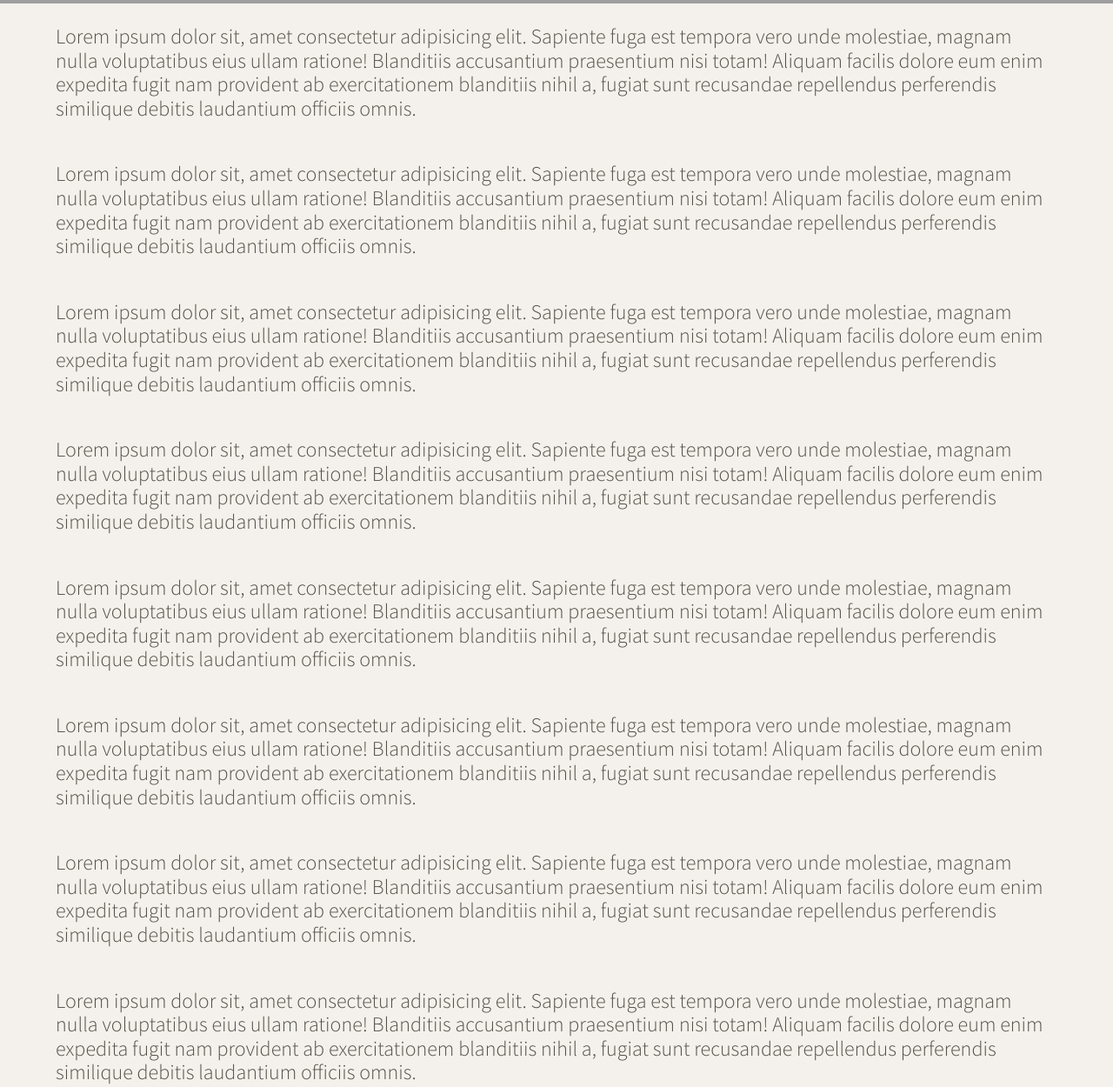
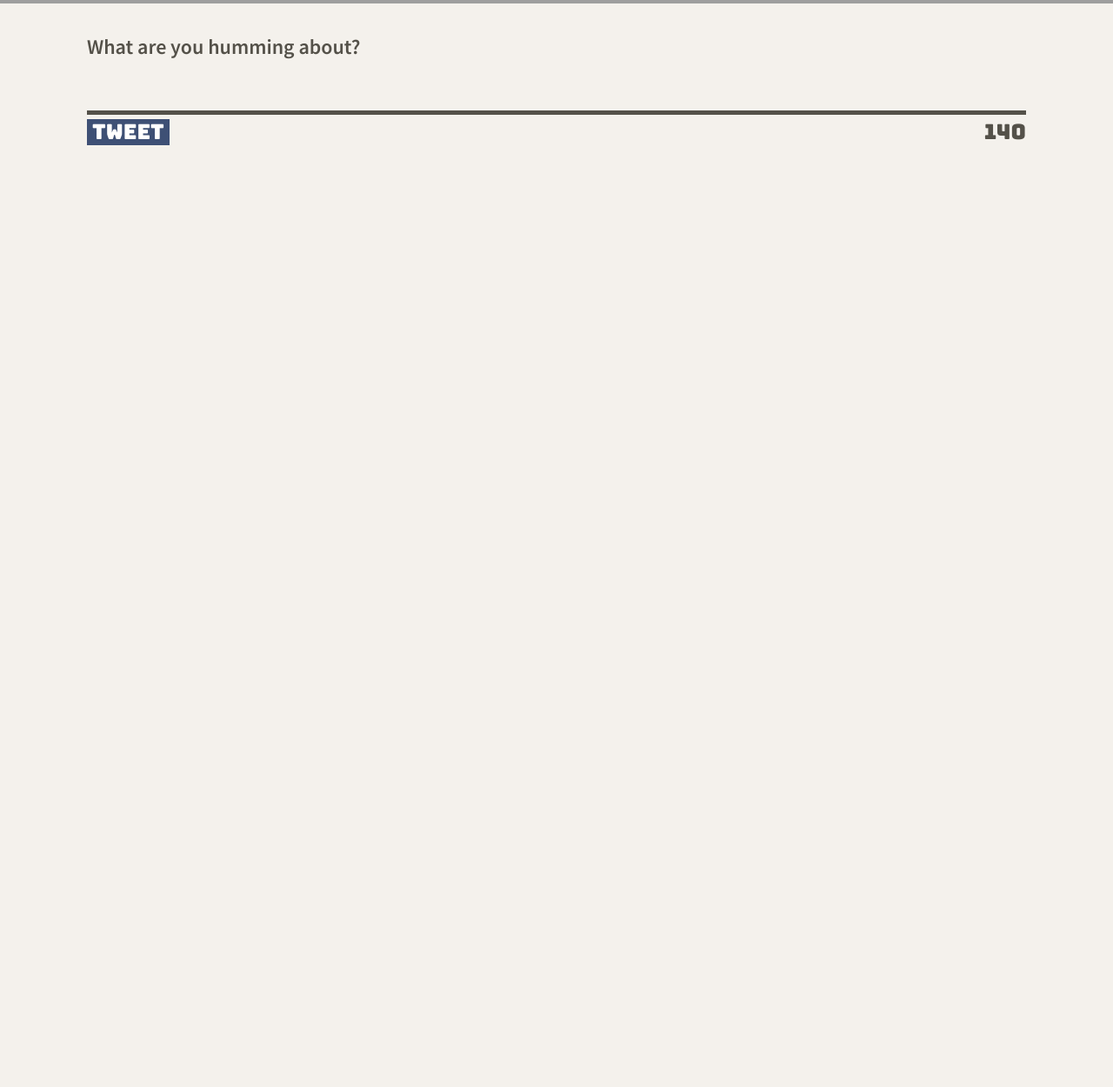
Before and after one commit to KBMaglalang/tweeter-SPA, a website: page public/index.html in a window 1280 px wide. Shown: the part 516-1766 px from the top of the page at 87% size. After the commit the page ends 800 px from the top, so only its background shows below. Drawn offline with nearby package versions, Linux system fonts and the light colour scheme; grey boxes are pictures that could not be loaded.

Commit message:
finished up the input form

```diff
--- a/public/index.html
+++ b/public/index.html
@@ -54,50 +54,16 @@
 
   <!-- Page-specific (main) content here -->
   <main class="container">
-    <p>Lorem ipsum dolor sit, amet consectetur adipisicing elit. Sapiente fuga est tempora vero unde molestiae, magnam
-      nulla voluptatibus eius ullam ratione! Blanditiis accusantium praesentium nisi totam! Aliquam facilis dolore eum
-      enim expedita fugit nam provident ab exercitationem blanditiis nihil a, fugiat sunt recusandae repellendus
-      perferendis similique debitis laudantium officiis omnis.</p>
-    <p>Lorem ipsum dolor sit, amet consectetur adipisicing elit. Sapiente fuga est tempora vero unde molestiae, magnam
-      nulla voluptatibus eius ullam ratione! Blanditiis accusantium praesentium nisi totam! Aliquam facilis dolore eum
-      enim expedita fugit nam provident ab exercitationem blanditiis nihil a, fugiat sunt recusandae repellendus
-      perferendis similique debitis laudantium officiis omnis.</p>
-    <p>Lorem ipsum dolor sit, amet consectetur adipisicing elit. Sapiente fuga est tempora vero unde molestiae, magnam
-      nulla voluptatibus eius ullam ratione! Blanditiis accusantium praesentium nisi totam! Aliquam facilis dolore eum
-      enim expedita fugit nam provident ab exercitationem blanditiis nihil a, fugiat sunt recusandae repellendus
-      perferendis similique debitis laudantium officiis omnis.</p>
-    <p>Lorem ipsum dolor sit, amet consectetur adipisicing elit. Sapiente fuga est tempora vero unde molestiae, magnam
-      nulla voluptatibus eius ullam ratione! Blanditiis accusantium praesentium nisi totam! Aliquam facilis dolore eum
-      enim expedita fugit nam provident ab exercitationem blanditiis nihil a, fugiat sunt recusandae repellendus
-      perferendis similique debitis laudantium officiis omnis.</p>
-    <p>Lorem ipsum dolor sit, amet consectetur adipisicing elit. Sapiente fuga est tempora vero unde molestiae, magnam
-      nulla voluptatibus eius ullam ratione! Blanditiis accusantium praesentium nisi totam! Aliquam facilis dolore eum
-      enim expedita fugit nam provident ab exercitationem blanditiis nihil a, fugiat sunt recusandae repellendus
-      perferendis similique debitis laudantium officiis omnis.</p>
-    <p>Lorem ipsum dolor sit, amet consectetur adipisicing elit. Sapiente fuga est tempora vero unde molestiae, magnam
-      nulla voluptatibus eius ullam ratione! Blanditiis accusantium praesentium nisi totam! Aliquam facilis dolore eum
-      enim expedita fugit nam provident ab exercitationem blanditiis nihil a, fugiat sunt recusandae repellendus
-      perferendis similique debitis laudantium officiis omnis.</p>
-    <p>Lorem ipsum dolor sit, amet consectetur adipisicing elit. Sapiente fuga est tempora vero unde molestiae, magnam
-      nulla voluptatibus eius ullam ratione! Blanditiis accusantium praesentium nisi totam! Aliquam facilis dolore eum
-      enim expedita fugit nam provident ab exercitationem blanditiis nihil a, fugiat sunt recusandae repellendus
-      perferendis similique debitis laudantium officiis omnis.</p>
-    <p>Lorem ipsum dolor sit, amet consectetur adipisicing elit. Sapiente fuga est tempora vero unde molestiae, magnam
-      nulla voluptatibus eius ullam ratione! Blanditiis accusantium praesentium nisi totam! Aliquam facilis dolore eum
-      enim expedita fugit nam provident ab exercitationem blanditiis nihil a, fugiat sunt recusandae repellendus
-      perferendis similique debitis laudantium officiis omnis.</p>
-    <p>Lorem ipsum dolor sit, amet consectetur adipisicing elit. Sapiente fuga est tempora vero unde molestiae, magnam
-      nulla voluptatibus eius ullam ratione! Blanditiis accusantium praesentium nisi totam! Aliquam facilis dolore eum
-      enim expedita fugit nam provident ab exercitationem blanditiis nihil a, fugiat sunt recusandae repellendus
-      perferendis similique debitis laudantium officiis omnis.</p>
-    <p>Lorem ipsum dolor sit, amet consectetur adipisicing elit. Sapiente fuga est tempora vero unde molestiae, magnam
-      nulla voluptatibus eius ullam ratione! Blanditiis accusantium praesentium nisi totam! Aliquam facilis dolore eum
-      enim expedita fugit nam provident ab exercitationem blanditiis nihil a, fugiat sunt recusandae repellendus
-      perferendis similique debitis laudantium officiis omnis.</p>
-    <p>Lorem ipsum dolor sit, amet consectetur adipisicing elit. Sapiente fuga est tempora vero unde molestiae, magnam
-      nulla voluptatibus eius ullam ratione! Blanditiis accusantium praesentium nisi totam! Aliquam facilis dolore eum
-      enim expedita fugit nam provident ab exercitationem blanditiis nihil a, fugiat sunt recusandae repellendus
-      perferendis similique debitis laudantium officiis omnis.</p>
+    <section class="new-tweet">
+      <form method="POST" action="/tweets">
+        <label for="tweet-text">What are you humming about?</label>
+        <textarea name="text" id="tweet-text"></textarea>
+        <div class="tweetControl">
+          <button type="submit">Tweet</button>
+          <output name="counter" class="counter" for="tweet-text">140</output>
+        </div>
+      </form>
+    </section>
   </main>
 </body>
 
--- a/public/styles/layout.css
+++ b/public/styles/layout.css
@@ -27,12 +27,53 @@ body {
 /*
 * Additional CSS can be defined below or in other CSS files, as per instructions
 */
+
+.tweetControl button {
+  background-color: #3e5075;
+  color: #FFFFFF;
+  border: 0;
+  box-shadow: none;
+}
+
+.tweetControl {
+  display: flex;
+  flex-direction: row;
+  justify-content: space-between;
+  align-items: baseline;
+  font-family: 'Bungee', cursive;
+  font-size: 24px;
+}
+
+#tweet-text {
+  background-color: transparent;
+  /* border-color: transparent; */
+  width: 100%;
+  overflow: auto;
+  outline: none;
+  resize: none;
+  border-style: none;
+  border-bottom: 5px solid #545149;
+}
+
+.new-tweet label {
+  font-family: 'Source Sans Pro', sans-serif;
+  font-weight: bold;
+}
+
+.new-tweet {
+  /* display: flex;
+  flex-direction: column; */
+  width: 100%;
+  padding: 1.5em;
+}
+
 main {
   background-color: #f4f1ec;
   display: flex;
   flex-direction: column;
+  align-items: center;
+  width: 90vw;
+  margin: auto;
   /* justify-content: center; */
-  width: 90vw;
   /* height: 100vh; */
-  margin: auto;
 }
--- a/server/data-files/initial-tweets.json
+++ b/server/data-files/initial-tweets.json
@@ -8,7 +8,7 @@
     "content": {
       "text": "If I have seen further it is by standing on the shoulders of giants"
     },
-    "created_at": 1648350666099
+    "created_at": 1648360583657
   },
   {
     "user": {
@@ -19,6 +19,6 @@
     "content": {
       "text": "Je pense , donc je suis"
     },
-    "created_at": 1648437066099
+    "created_at": 1648446983657
   }
 ]
```
